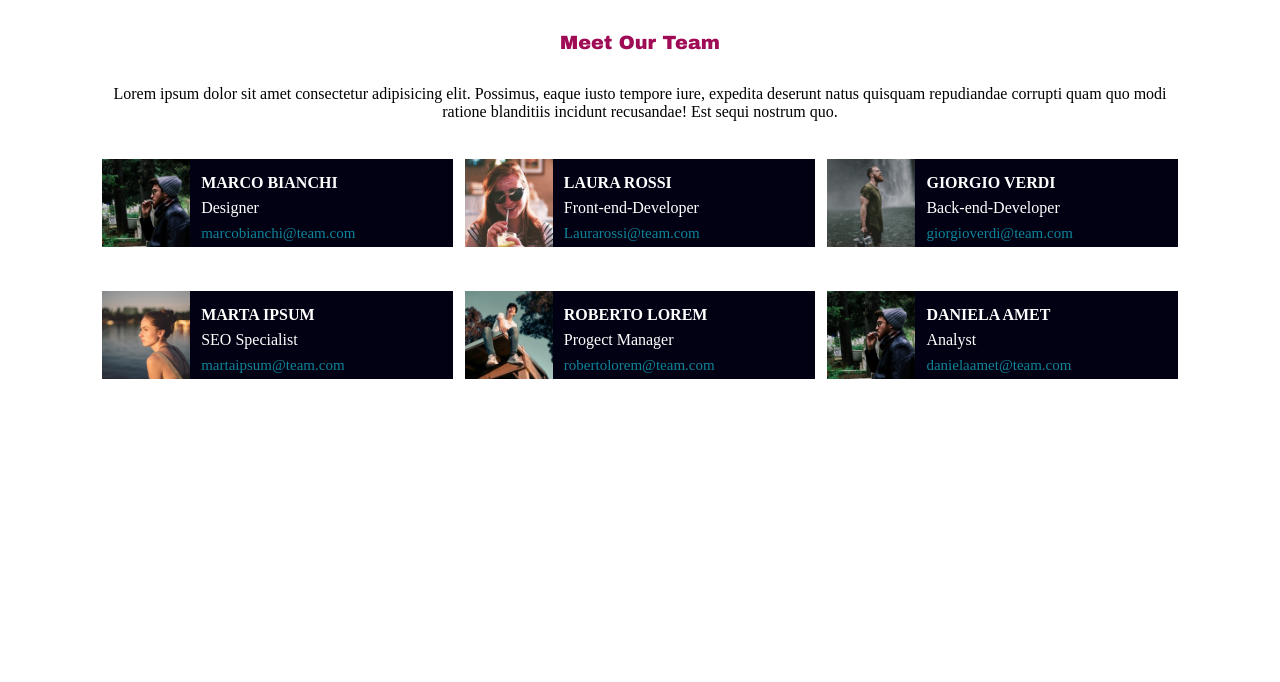
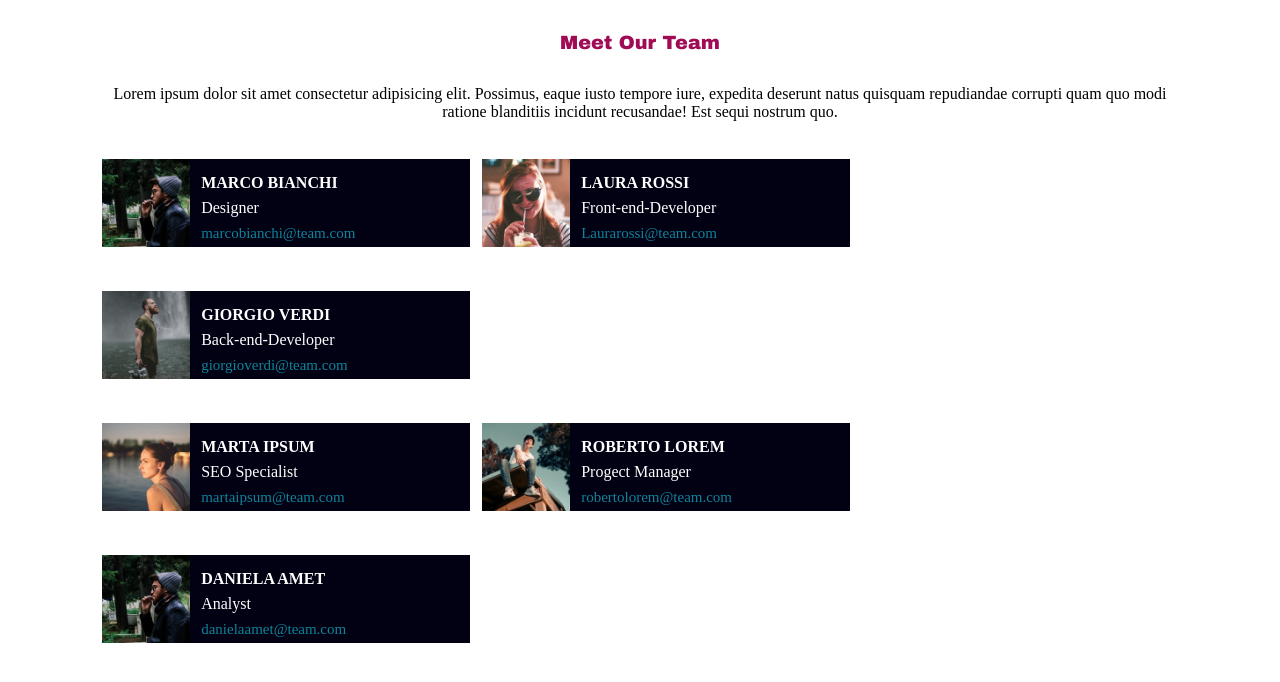
Before and after one commit to Alessio-DiNardo/html-css-float-cards, a plain HTML site: page index.html in a window 1280 px wide. Drawn offline with Linux system fonts and the light colour scheme.

Commit message:
fix width with calc

```diff
--- a/index.html
+++ b/index.html
@@ -1,11 +1,11 @@
 <!DOCTYPE html>
 <html lang="en">
 <head>
-    <meta charset="UTF-8">
-    <meta http-equiv="X-UA-Compatible" content="IE=edge">
-    <meta name="viewport" content="width=device-width, initial-scale=1.0">
-    <title>Document</title>
-    <link rel="stylesheet" href="style.css">
+        <meta charset="UTF-8">
+        <meta http-equiv="X-UA-Compatible" content="IE=edge">
+        <meta name="viewport" content="width=device-width, initial-scale=1.0">
+        <title>Document</title>
+        <link rel="stylesheet" href="style.css">
 </head>
 <body>
     <main>
@@ -15,7 +15,7 @@
                 Lorem ipsum dolor sit amet consectetur adipisicing elit. Possimus, eaque iusto tempore iure, expedita deserunt natus quisquam repudiandae corrupti quam quo modi ratione blanditiis incidunt recusandae! Est sequi nostrum quo.
             </p>
         </section>
-    <section class="first column">
+    <section class="first column clearfix">
         <div class="column-third float-left">
             <img class="float-left clearfix" src="./img/male1.png" alt="Primo ragazzo">
             <p id="name"><strong>MARCO BIANCHI</strong> <br>Designer <br><span class="email">marcobianchi@team.com</span></p>
@@ -30,7 +30,7 @@
             <p id="name"><strong>GIORGIO VERDI</strong> <br>Back-end-Developer <br><span class="email">giorgioverdi@team.com</span></p>
         </div>
     </section>
-    <section class="second column">
+    <section class="second column clearfix">
         <div class="column-third float-left">
             <img class="float-left clearfix" src="./img/female2.png" alt="Seconda ragazza">
             <p id="name"> <strong>MARTA IPSUM</strong> <br>SEO Specialist <br><span class="email">martaipsum@team.com</span></p>
--- a/style.css
+++ b/style.css
@@ -12,7 +12,7 @@
 
 main{
     width: 85%;
-    margin: 0 auto;ù
+    margin: 0 auto;
 
 }
 
@@ -42,7 +42,7 @@ h2{
 div.column-third{
     border: 6px white solid;
     height: 100px;
-    width: 33.33%;
+    width: calc(280px + 100px);
     margin-top: 2rem;
     background-color: rgb(1, 1, 19);
 }
```
